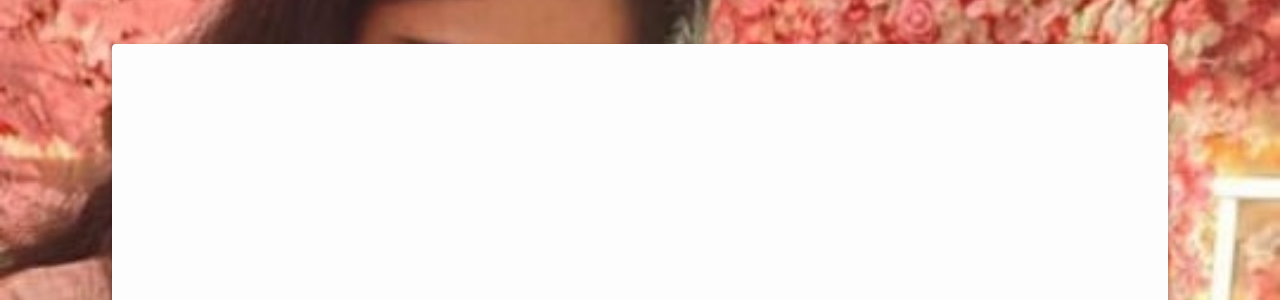
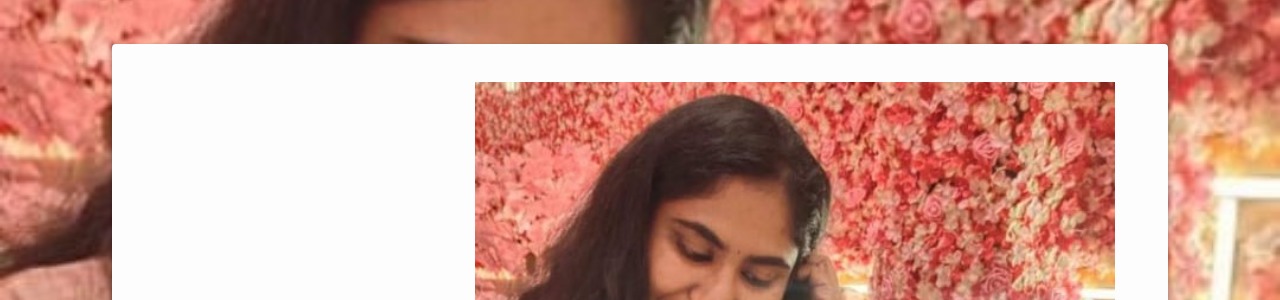
Before and after one commit to Rama9542/Rama888, a plain HTML site: page index.html in a window 1280 px wide. Shown: the top 300 px of the page. Drawn offline with nearby package versions, Linux system fonts and the light colour scheme; files that its build step writes are made by us from their sources.

Commit message:
Update index.html

```diff
--- a/index.html
+++ b/index.html
@@ -11,7 +11,7 @@
 <body>
   <div class="card">
     <!-- Replace the SVG code with the new image tag -->
-    <img src="./images/birthday.svg.jpeg" alt="New Image" class="birthday">
+    <img src="./birthday.svg.jpeg" alt="New Image" class="birthday">
     <div class="text">
       <h1>Happy Birthday!</h1>
       <p>I hope you have a wonderful birthday</p>
```
